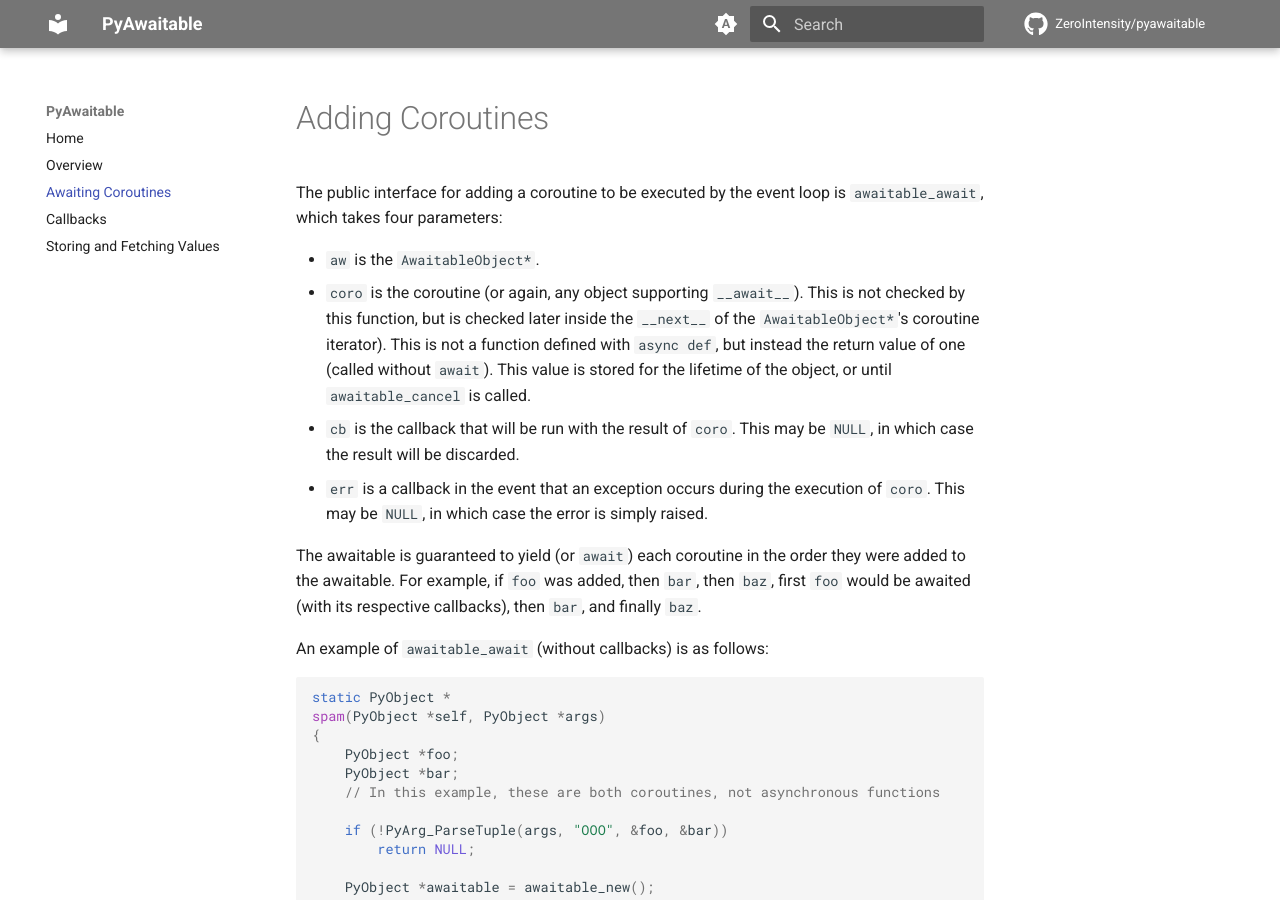
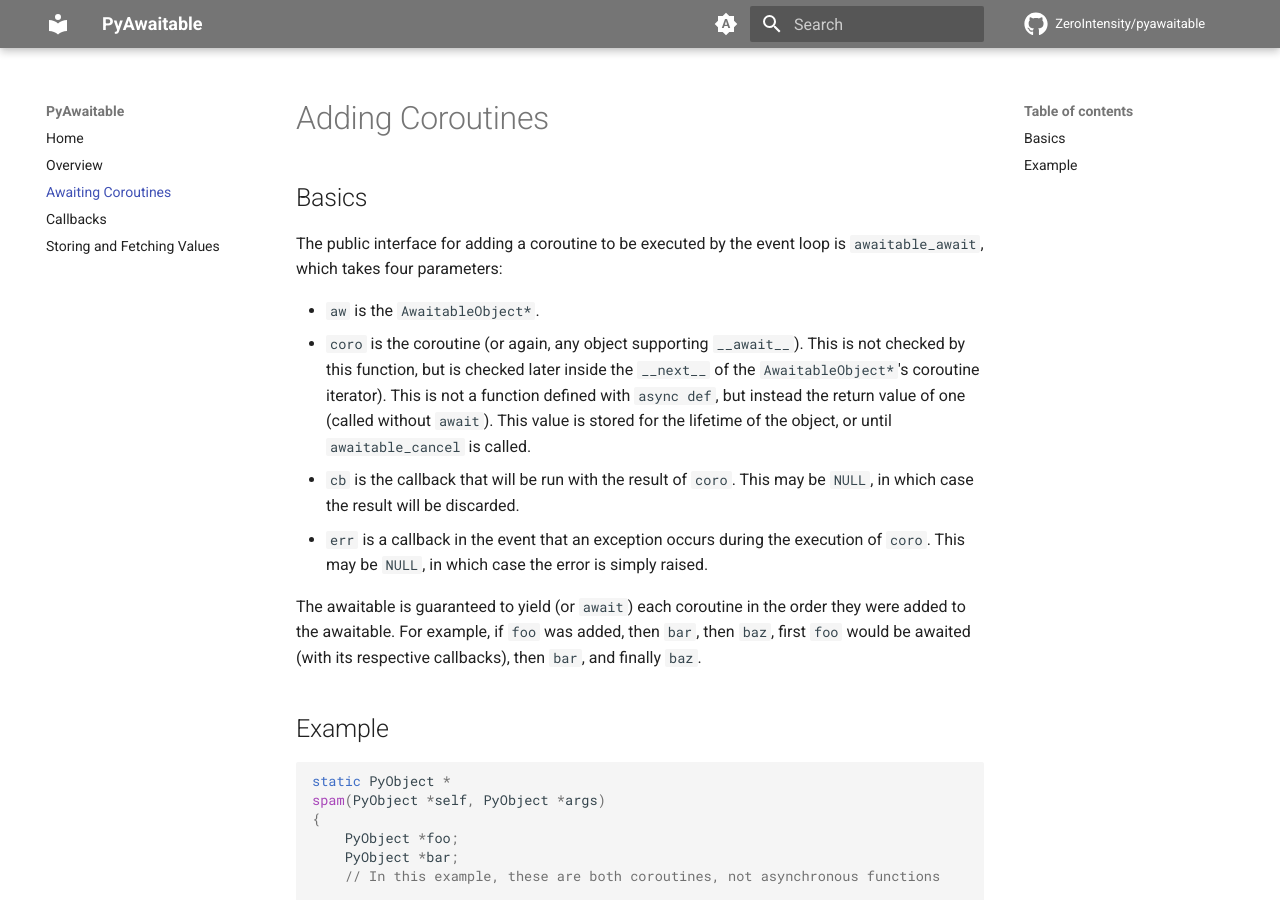
Before and after one commit to ZeroIntensity/pyawaitable, an MkDocs documentation site: the page built from docs/adding_coros.md, in a window 1280 px wide and 900 px high. Built offline with MkDocs 1.6.1 and Material for MkDocs 9.7.7, drawn with Linux system fonts in a browser that asks for light colours; comment, search, counter and statistics services are not loaded.

Commit message:
Update adding_coros.md

````diff
--- a/docs/adding_coros.md
+++ b/docs/adding_coros.md
@@ -1,4 +1,6 @@
 # Adding Coroutines
+
+## Basics
 
 The public interface for adding a coroutine to be executed by the event loop is ``awaitable_await``, which takes four parameters:
 
@@ -9,7 +11,7 @@ The public interface for adding a coroutine to be executed by the event loop is
 
 The awaitable is guaranteed to yield (or ``await``) each coroutine in the order they were added to the awaitable. For example, if ``foo`` was added, then ``bar``, then ``baz``, first ``foo`` would be awaited (with its respective callbacks), then ``bar``, and finally ``baz``.
 
-An example of ``awaitable_await`` (without callbacks) is as follows:
+## Example
 
 ```c
 static PyObject *
````
